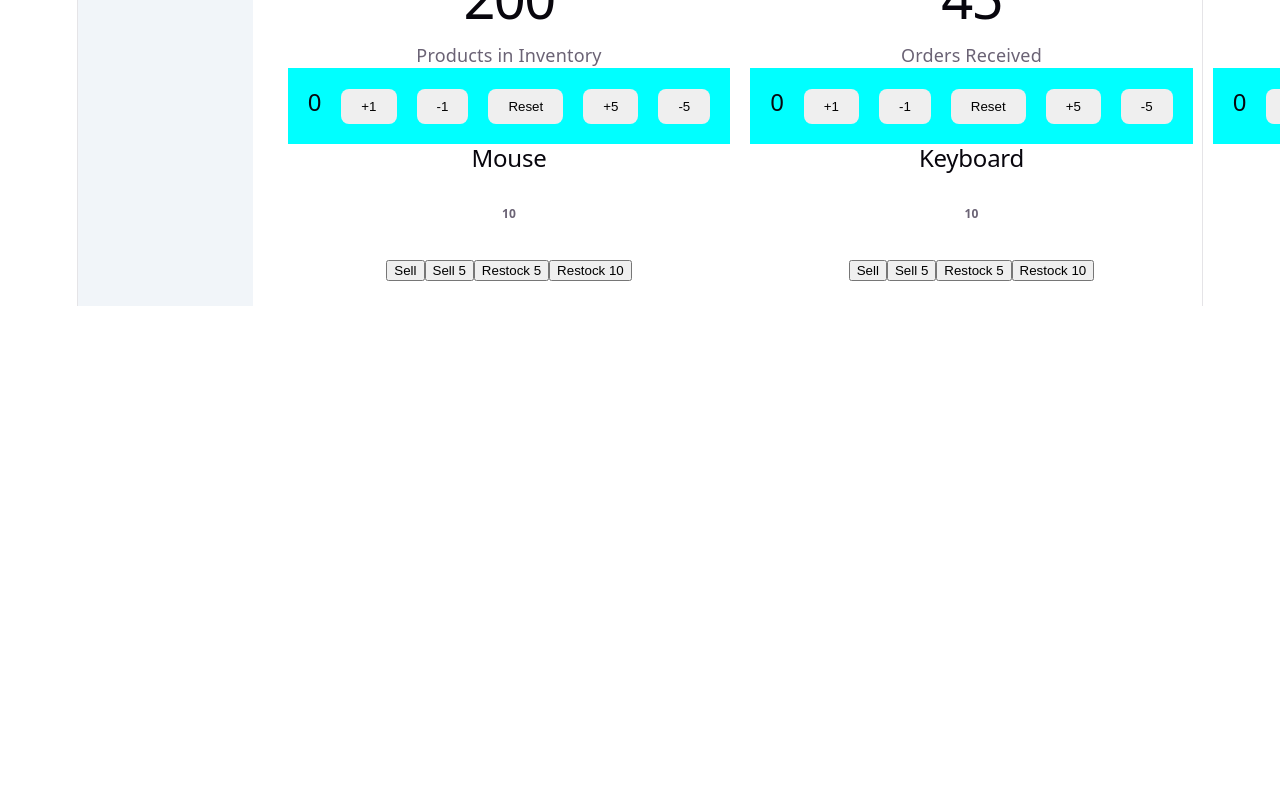
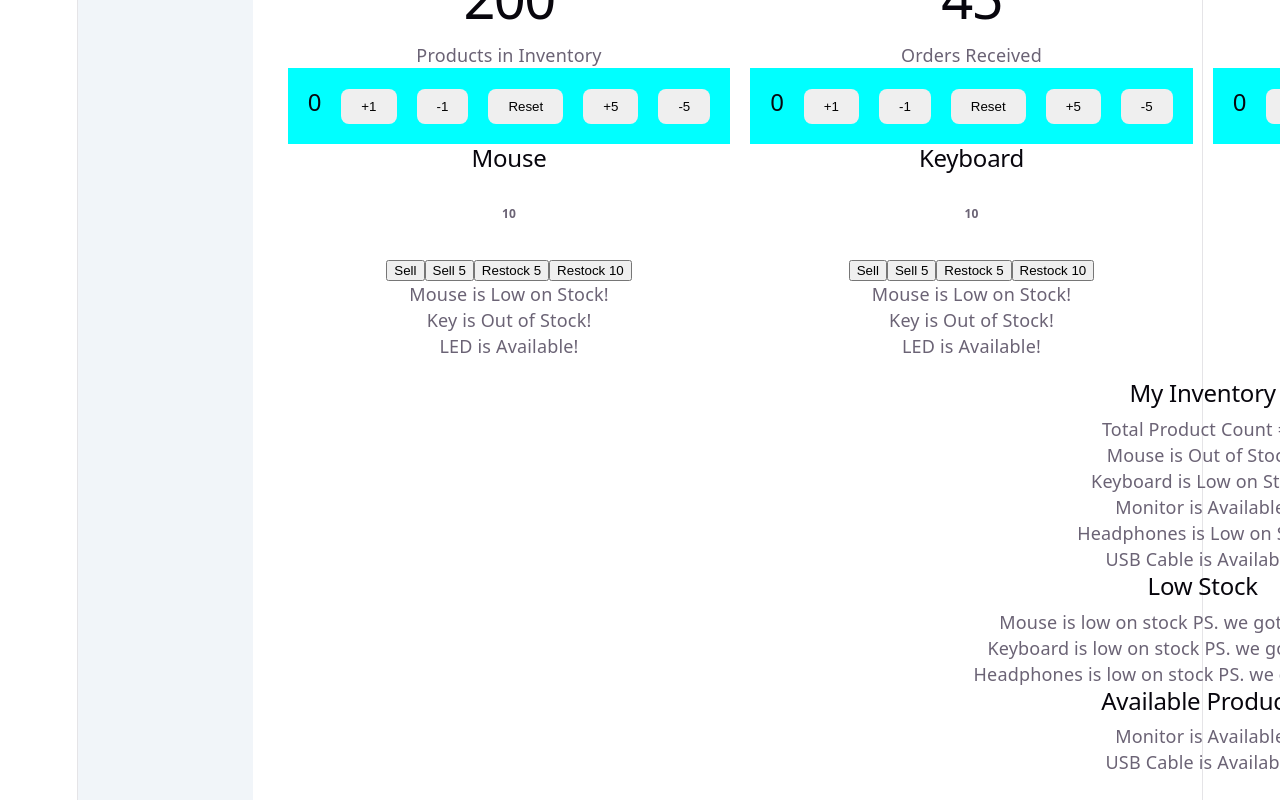
Before and after one commit to HamzaKhan83/mern-learning-journey, a React (Vite) app: page / in a window 1280 px wide. Shown: the part 577-1377 px from the top of the page. Before the commit the page ends 883 px from the top, so only its background shows below. Built offline with nearby package versions, Linux system fonts and the light colour scheme.

Commit message:
feat: complete React conditional rendering and lists

```diff
--- a/src/App.jsx
+++ b/src/App.jsx
@@ -2,6 +2,7 @@ import Navbar from "./components/NavBar"
 import Sidebar from "./components/SideBar"
 import DashboardCard from "./components/DashboardCard"
 import "./App.css";
+import Inventory from "./components/Inventory";
 
 function App() {
   return(
@@ -40,6 +41,8 @@ function App() {
             productName="kkk"/>
 
           </div>
+          <Inventory />
+
 
 
         </main>
--- a/src/components/DashboardCard.jsx
+++ b/src/components/DashboardCard.jsx
@@ -1,5 +1,6 @@
 import Counter from "./Counter";
 import ProductQuantity from "./ProductQuantity";
+import ProductAvailability from "./ProductAvailability";
 
 function DashboardCard({
     title="Untitled",
@@ -13,6 +14,9 @@ function DashboardCard({
             <p>{description}</p>
             <Counter />
             <ProductQuantity productName={productName}/>
+            <ProductAvailability productName="Mouse" quantity={5}/>
+            <ProductAvailability productName="Key" quantity={0}/>
+            <ProductAvailability productName="LED" quantity={10}/>
         </div>
     );
 }
--- /dev/null
+++ b/src/components/Inventory.jsx
@@ -0,0 +1,50 @@
+import ProductAvailability from "./ProductAvailability";
+
+function Inventory(){
+    const products = [
+    { id: 1, name: "Mouse", quantity: 0 },
+    { id: 2, name: "Keyboard", quantity: 3 },
+    { id: 3, name: "Monitor", quantity: 15 },
+    { id: 4, name: "Headphones", quantity: 5 },
+    { id: 5, name: "USB Cable", quantity: 20 }
+    ];
+
+    const count = products.length;
+
+
+    const mappedProducts = products.map(product => {
+        return(<ProductAvailability key={product.id} productName={product.name} quantity={product.quantity} />);
+
+    });
+
+    const lowStockProducts = products.filter(product => (product.quantity<=5)
+    );
+
+    const mapLowStockProduct = lowStockProducts.map(product => (
+        <p>{product.name} is low on stock PS. we got this with filter</p>
+    ));
+
+    const availableProducts = products.filter(product => product.quantity>5).map(product =>(
+        <ProductAvailability key={product.id} productName={product.name} quantity={product.quantity} />
+    ));
+
+
+
+
+    return(
+        <div>
+            <h2>My Inventory</h2>
+            <p>Total Product Count = {count}</p>
+            {mappedProducts}
+            <h2>Low Stock</h2>
+            {mapLowStockProduct}
+            <h2>Available Products</h2>
+            {availableProducts}
+        </div>
+
+
+    );
+
+}
+
+export default Inventory;
--- /dev/null
+++ b/src/components/ProductAvailability.jsx
@@ -0,0 +1,21 @@
+function ProductAvailability({productName, quantity}){
+
+    let status;
+    if(quantity === 0){
+    status = <p>{productName} is Out of Stock!</p>
+    }else if(quantity>0 && quantity<=5){
+    status = <p>{productName} is Low on Stock!</p>
+    }else{
+    status = <p>{productName} is Available!</p>
+    }
+
+
+
+    return(
+        <div>
+            {status}
+        </div>
+    );
+}
+
+export default ProductAvailability;
```
Also changed, not shown: src/components/ProductQuantity.jsx (+5 -5 lines), 1 other file (tests, documents, lock files or other folders).
